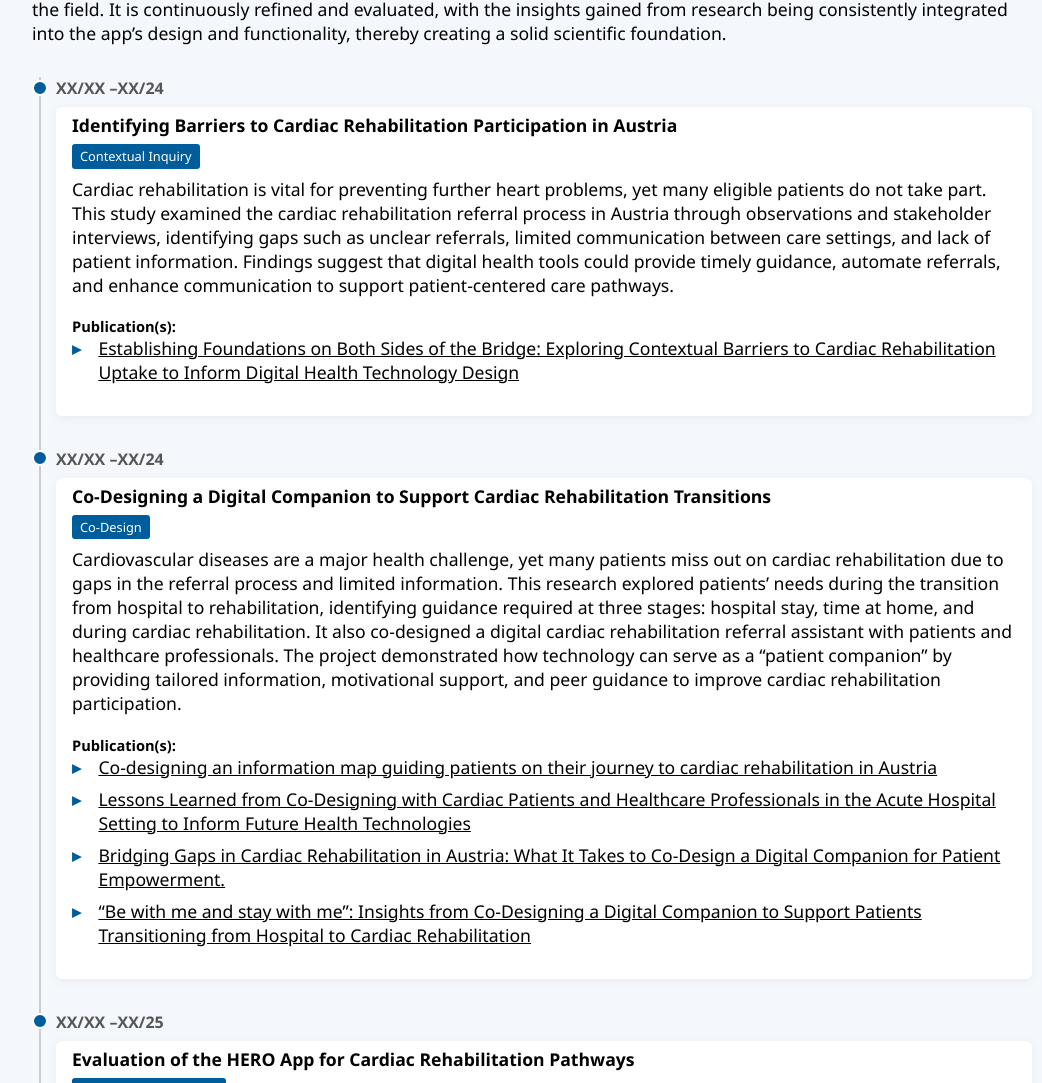
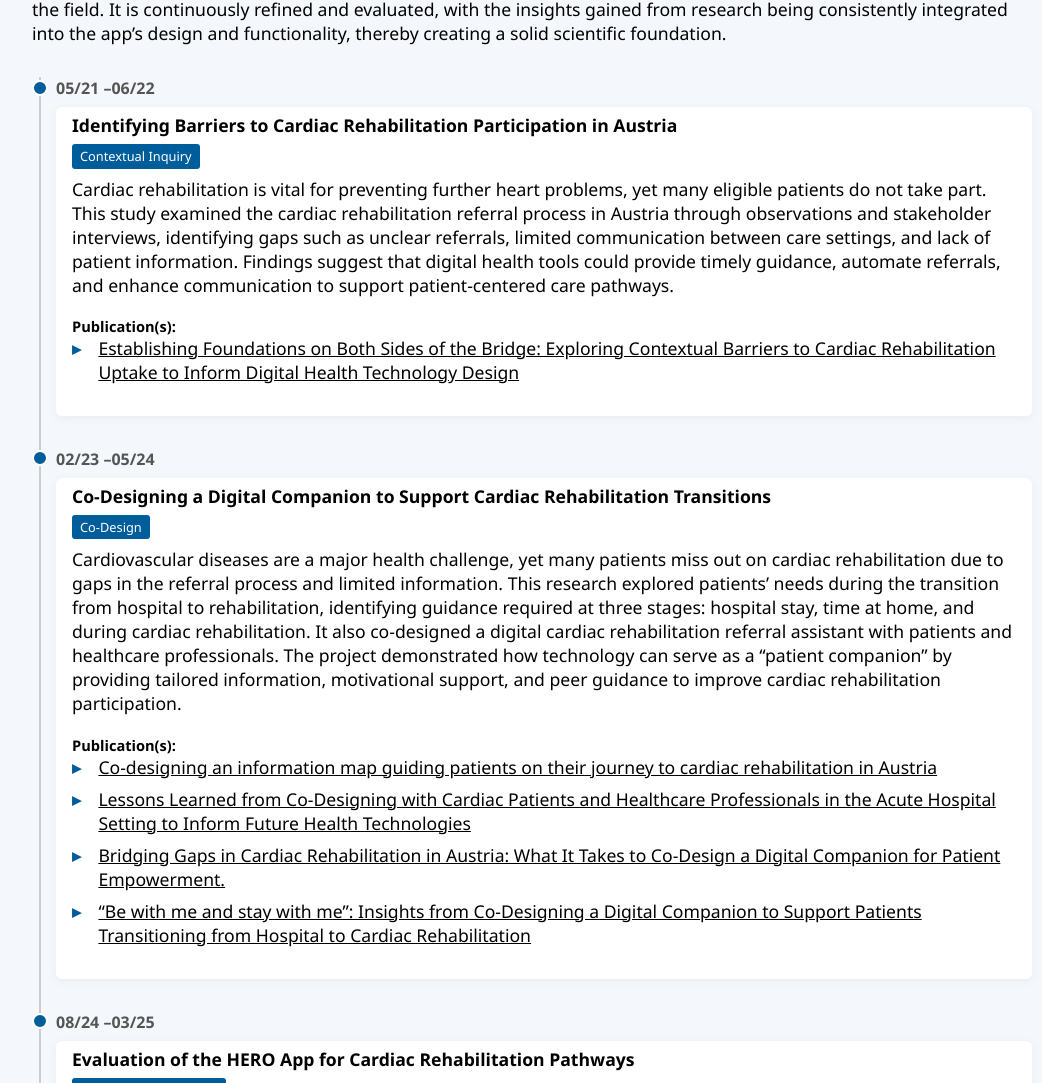
Before and after one commit to hero-ways/hero-ways.github.io, a React (Vite) app: page / in a window 1280 px wide. Shown: the part 2613-3696 px from the top of the page, without its empty margins (108-1150 px from the left). Built offline with nearby package versions, Linux system fonts and the light colour scheme.

Commit message:
Update projects.js
dates adapted

```diff
--- a/src/locales/en/projects.js
+++ b/src/locales/en/projects.js
@@ -1,6 +1,6 @@
 const projects = [
   {
-    date: "XX/XX –XX/24",
+    date: "05/21 –06/22",
     name: "Identifying Barriers to Cardiac Rehabilitation Participation in Austria",
     tags: ["Contextual Inquiry"],
     description:
@@ -13,7 +13,7 @@ const projects = [
     ]
   },
   {
-    date: "XX/XX –XX/24",
+    date: "02/23 –05/24",
     name: "Co-Designing a Digital Companion to Support Cardiac Rehabilitation Transitions",
     tags: ["Co-Design"],
     description:
@@ -40,7 +40,7 @@ const projects = [
     ]
   },
   {
-    date: "XX/XX –XX/25",
+    date: "08/24 –03/25",
     name: "Evaluation of the HERO App for Cardiac Rehabilitation Pathways",
     tags: ["Exploratory Field Study"],
     description:
```
